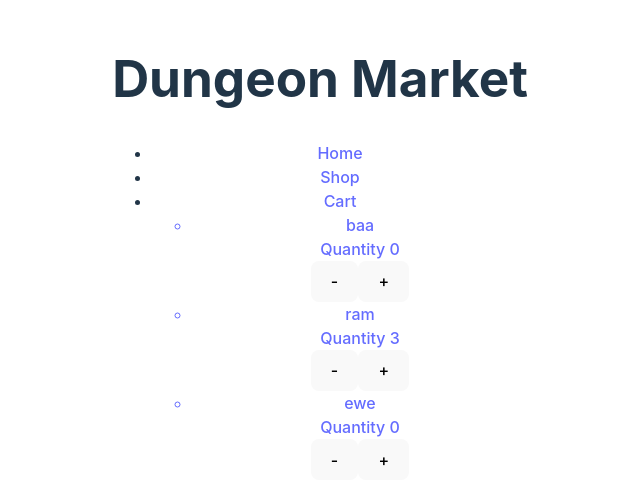
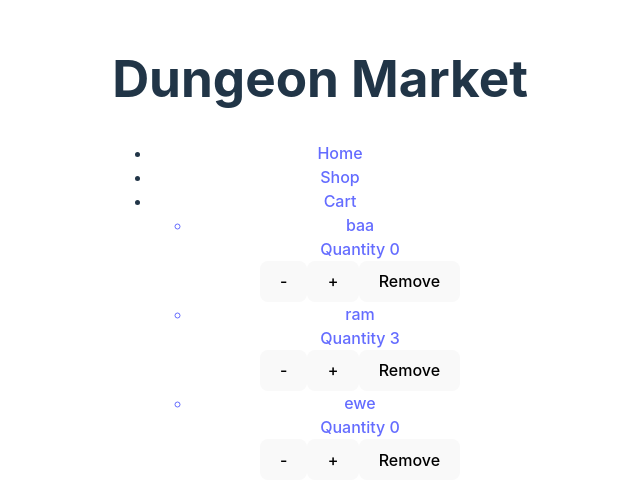
Before and after one commit to mononoken/dungeon-market, a React (Vite) app: page / in a window 1280 px wide. Shown: the part 144-648 px from the top of the page, without its empty margins (320-960 px from the left). Built offline with nearby package versions, Linux system fonts and the light colour scheme.

Commit message:
Add remove button to cart items

```diff
--- a/src/routes/cart/cart-item.tsx
+++ b/src/routes/cart/cart-item.tsx
@@ -29,6 +29,12 @@ function CartItem({ item }: CartItemProps) {
     );
   };
 
+  const handleRemoveItem = () => {
+    setCartItems((prevItems) =>
+      prevItems.filter((cartItem) => cartItem.name !== item.name),
+    );
+  };
+
   return (
     <div>
       <div>{item.name}</div>
@@ -36,7 +42,7 @@ function CartItem({ item }: CartItemProps) {
       <div>
         <button onClick={handleDecrementQuantity}>-</button>
         <button onClick={handleIncrementQuantity}>+</button>
-        {/* <button onClick={}>Delete</button> */}
+        <button onClick={handleRemoveItem}>Remove</button>
       </div>
     </div>
   );
```
